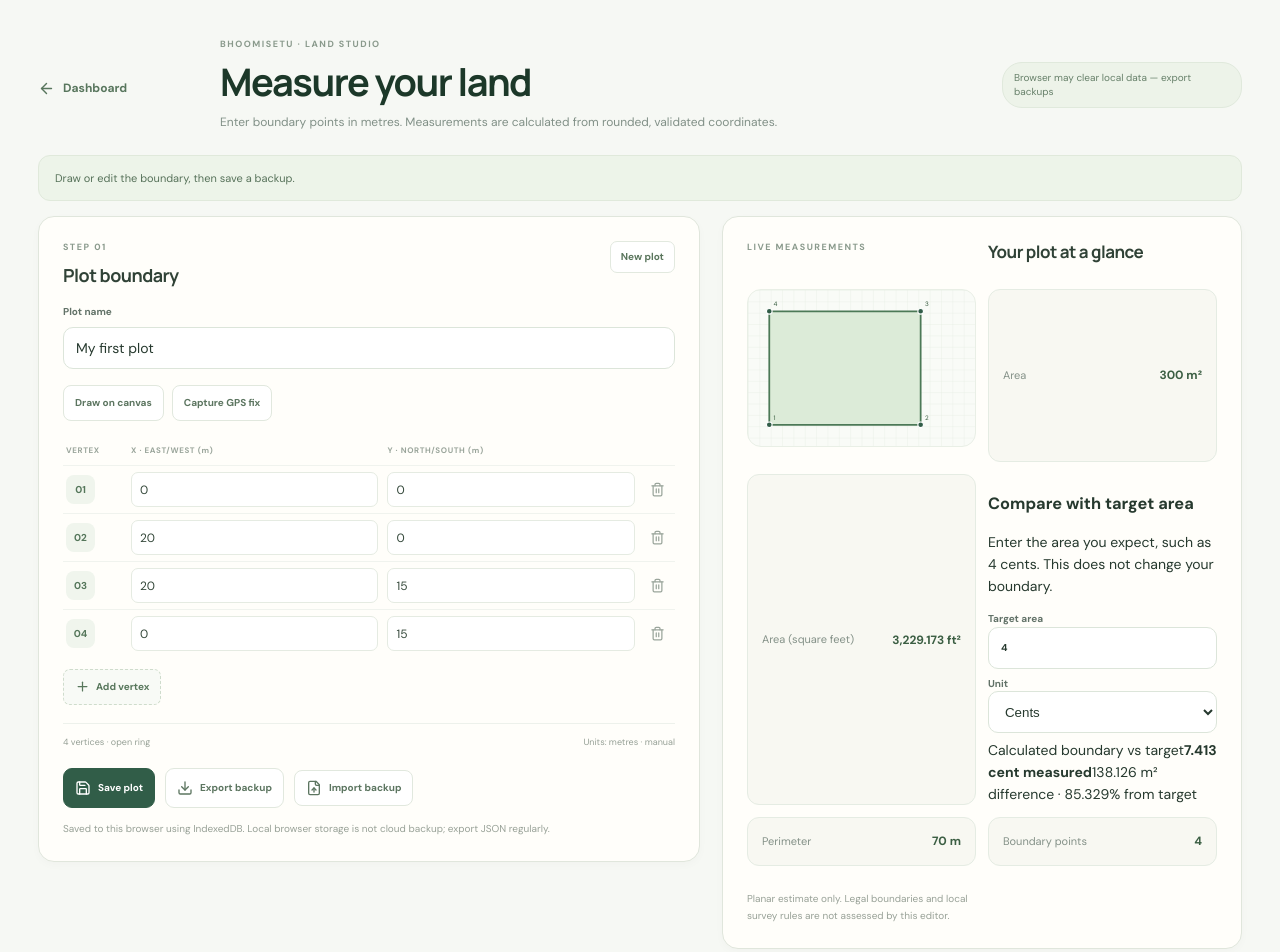
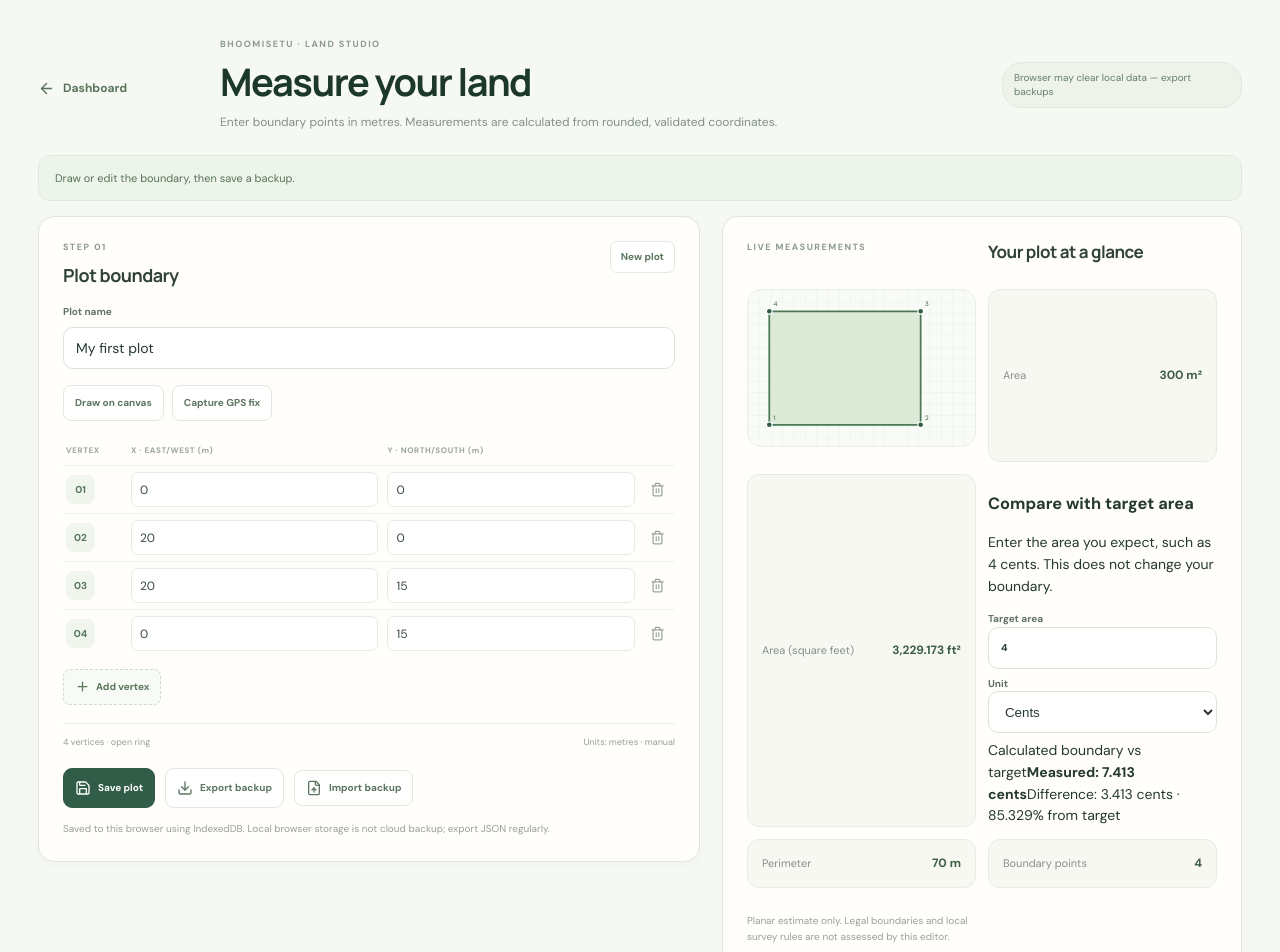
Before and after one commit to tejeshdimmiti5-crypto/bhoomisetu-land-to-home, a Next.js app: page /studio in a window 1280 px wide. Shown: the top 952 px of the page. Built offline with nearby package versions, Linux system fonts and the light colour scheme.

Commit message:
Clarify target area comparison units

```diff
--- a/app/studio/page.tsx
+++ b/app/studio/page.tsx
@@ -432,8 +432,8 @@ export default function LandStudioPage() {
                 {targetAreaResult.error && <p className="studio-target-error" role="alert">{targetAreaResult.error}</p>}
                 {targetAreaResult.areaM2 !== null && <div className="studio-target-result" role="status">
                   <span>Calculated boundary vs target</span>
-                  <strong>{formatArea(convertArea(measurements.value.areaM2, "m2", targetUnit))} {AREA_UNIT_LABELS[targetUnit]} measured</strong>
-                  <span>{formatArea(Math.abs(measurements.value.areaM2 - targetAreaResult.areaM2))} m² difference · {targetAreaResult.areaM2 === 0 ? "Target is zero; percentage difference unavailable." : formatArea(Math.abs(measurements.value.areaM2 - targetAreaResult.areaM2) / targetAreaResult.areaM2 * 100) + "% from target"}</span>
+                  <strong>Measured: {formatArea(convertArea(measurements.value.areaM2, "m2", targetUnit))} {targetUnit === "cent" ? "cents" : targetUnit === "gunta" ? "guntas" : AREA_UNIT_LABELS[targetUnit]}</strong>
+                  <span>Difference: {formatArea(Math.abs(convertArea(measurements.value.areaM2, "m2", targetUnit) - Number(targetArea)))} {targetUnit === "cent" ? "cents" : targetUnit === "gunta" ? "guntas" : AREA_UNIT_LABELS[targetUnit]} · {targetAreaResult.areaM2 === 0 ? "Target is zero; percentage difference unavailable." : formatArea(Math.abs(measurements.value.areaM2 - targetAreaResult.areaM2) / targetAreaResult.areaM2 * 100) + "% from target"}</span>
                 </div>}
               </div>
               <div className="studio-metric"><span>Perimeter</span><strong>{formatArea(measurements.value.perimeterM)} m</strong></div>
```
